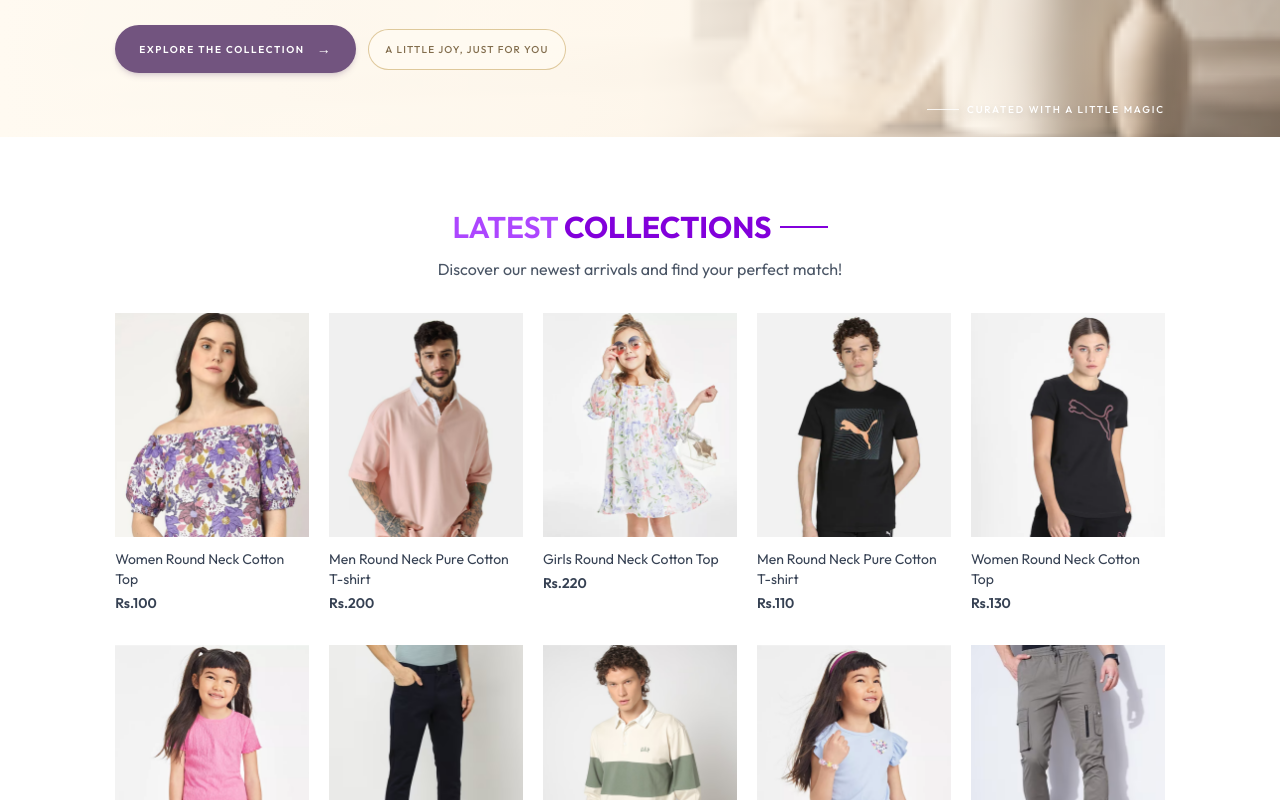
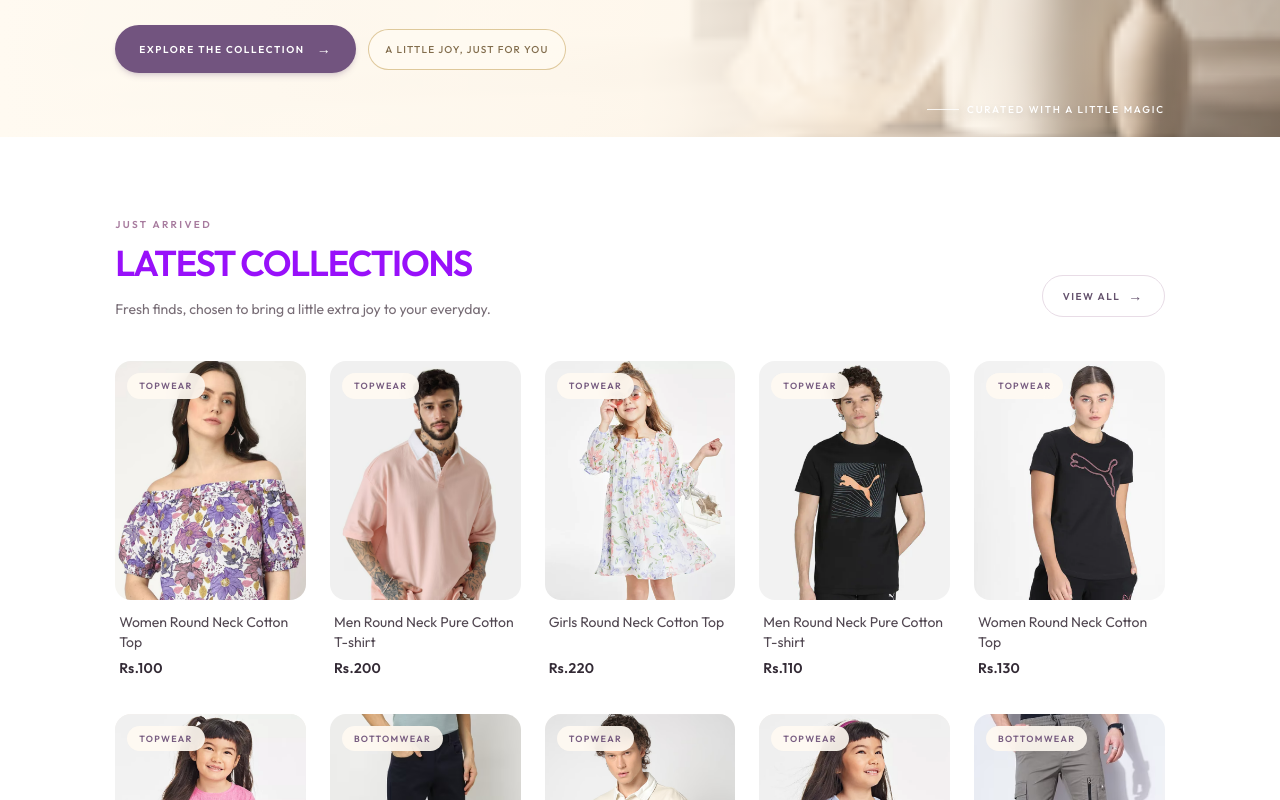
Before and after one commit to wasif-virtue/mermaidisland, a React (Vite) app in the folder frontend/: page / in a window 1280 px wide. Shown: the part 460-1260 px from the top of the page. Built offline with nearby package versions, Linux system fonts and the light colour scheme.

Commit message:
Collection Section Designing Completed

```diff
--- a/frontend/src/components/LastestCollection.jsx
+++ b/frontend/src/components/LastestCollection.jsx
@@ -1,39 +1,43 @@
-import React, { useEffect, useState } from 'react'
+import React from 'react'
+import { Link } from 'react-router-dom'
 import { ShopContext } from '../context/ShopContext'
 import Title from './Title'
 import ProductItem from './ProductItem'
 
 const LastestCollection = () => {
-
-    const {products} = React.useContext(ShopContext);
-    const [latestProducts, setLatestProducts] = useState([]);
-    useEffect(() =>{
-      setLatestProducts(products.slice(0,10));
-    },[])
+  const { products } = React.useContext(ShopContext)
+  const latestProducts = products.slice(0, 10)
 
   return (
-    <div className='my-10'>
-      <div className='text-center py-8 text-3xl '>
-        <Title Text1={'LATEST'} Text2={'COLLECTIONS'}/>
-        <p className='w-3/4 m-auto text-xs sm:text-sm md:text-base text-gray-600'>
-          Discover our newest arrivals and find your perfect match!
-        </p>
+    <section className="py-14 sm:py-20">
+      <div className="mb-8 flex items-end justify-between gap-4 sm:mb-10">
+        <div>
+          <Title variant="editorial" Text1="Just arrived" Text2="LATEST COLLECTIONS" />
+          <p className="mt-3 max-w-lg text-xs leading-5 text-[#786d76] sm:text-sm sm:leading-6">
+            Fresh finds, chosen to bring a little extra joy to your everyday.
+          </p>
+        </div>
+        <Link
+          to="/collection"
+          className="mb-1 inline-flex shrink-0 items-center gap-2 rounded-full border border-[#e8dce6] px-4 py-2.5 text-[9px] font-semibold uppercase tracking-[0.15em] text-[#65536e] transition hover:border-[#9b79b9] hover:bg-[#fbf5fa] sm:px-5 sm:text-[10px]"
+        >
+          View all <span className="text-sm" aria-hidden="true">→</span>
+        </Link>
       </div>
 
-      {/* Rendering latest products */}
-      <div className='grid grid-cols-2 sm:grid-cols-3 md:grid-cols-4 lg:grid-cols-5 gap-4 gap-y-6 sm:gap-5'>
-        {latestProducts.map((item, index) => (
+      <div className="grid grid-cols-2 gap-x-3 gap-y-7 sm:grid-cols-3 sm:gap-x-5 sm:gap-y-9 lg:grid-cols-4 xl:grid-cols-5 xl:gap-x-6">
+        {latestProducts.map((item) => (
           <ProductItem
-            key={index}
+            key={item._id}
             id={item._id}
             image={item.image}
             name={item.name}
             price={item.price}
+            category={item.subCategory}
           />
         ))}
       </div>
-
-    </div>
+    </section>
   )
 }
 
--- a/frontend/src/components/ProductItem.jsx
+++ b/frontend/src/components/ProductItem.jsx
@@ -1,17 +1,37 @@
 import React, { useContext } from 'react'
+import { Link } from 'react-router-dom'
 import { ShopContext } from '../context/ShopContext'
-import {Link} from 'react-router-dom'
 
-const ProductItem = ({id, image, name, price}) => {
+const ProductItem = ({ id, image, name, price, category }) => {
+  const { currency } = useContext(ShopContext)
 
-    const {currency} = useContext(ShopContext)
   return (
-    <Link className='text-gray-700 cursor pointer' to={`/product/${id}`}>
-        <div className='overflow-hidden'>
-            <img className='hover:scale-110 transition ease-in-out ' src={image[0]}  />
-        </div>
-        <p className='pt-3 pb-1 text-sm '>{name}</p>
-        <p className='pb-3 text-sm font-semibold'>{currency}{price}</p>
+    <Link
+      className="group block min-w-0 text-[#453b47]"
+      to={`/product/${id}`}
+      aria-label={`View ${name}`}
+    >
+      <div className="relative aspect-4/5 overflow-hidden rounded-2xl bg-[#f7f1eb]">
+        <img
+          className="h-full w-full object-cover transition duration-500 ease-out group-hover:scale-[1.04]"
+          src={image?.[0]}
+          alt={name}
+          loading="lazy"
+        />
+        {category && (
+          <span className="absolute left-3 top-3 rounded-full bg-[#fffaf2]/90 px-3 py-1.5 text-[9px] font-semibold uppercase tracking-[0.14em] text-[#775c80] backdrop-blur-sm">
+            {category}
+          </span>
+        )}
+      </div>
+      <div className="px-1 pt-3">
+        <p className="line-clamp-2 min-h-10 text-[13px] leading-5 text-[#514751] transition-colors group-hover:text-[#775c80] sm:text-sm">
+          {name}
+        </p>
+        <p className="mt-1.5 text-sm font-semibold tracking-wide text-[#332a35]">
+          {currency}{price.toLocaleString()}
+        </p>
+      </div>
     </Link>
   )
 }
--- a/frontend/src/components/Title.jsx
+++ b/frontend/src/components/Title.jsx
@@ -1,12 +1,23 @@
 import React from 'react'
 
-const Title = ({Text1, Text2}) => {
-  return (
-    <div className='inline-flex gap-2 items-center mb-3'>
-      <p className='text-purple-500 font-semibold'>{Text1} <span className='font-bold text-purple-700'>{Text2}</span></p>
-      <p className='w-8 sm:w-12 h-px sm:h-0.5 bg-purple-700'></p>
+const Title = ({ Text1, Text2, className = '', variant = 'default' }) => (
+  variant === 'editorial' ? (
+    <div className={`flex flex-col items-start ${className}`}>
+      <p className="mb-2 text-[10px] font-semibold uppercase tracking-[0.24em] text-[#a77b9e]">
+        {Text1}
+      </p>
+      <h2 className="font-semibold text-2xl leading-tight tracking-[-0.035em] text-purple-600 sm:text-4xl">
+        {Text2}
+      </h2>
+    </div>
+  ) : (
+    <div className={`inline-flex items-center gap-2 ${className}`}>
+      <p className="font-semibold text-purple-500">
+        {Text1} <span className="font-bold text-purple-700">{Text2}</span>
+      </p>
+      <span className="h-px w-8 bg-purple-700 sm:w-12 sm:h-0.5" />
     </div>
   )
-}
+)
 
 export default Title
```
